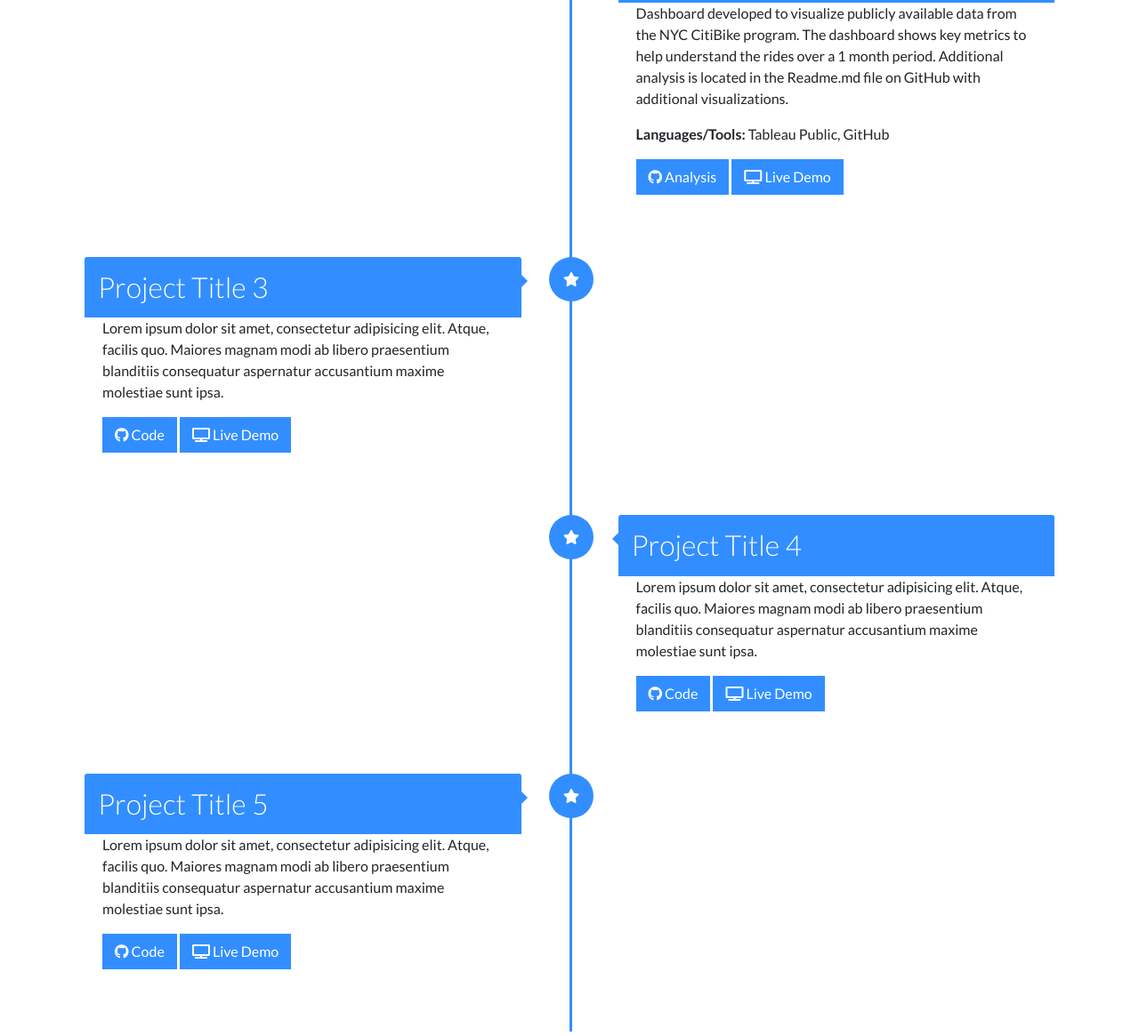
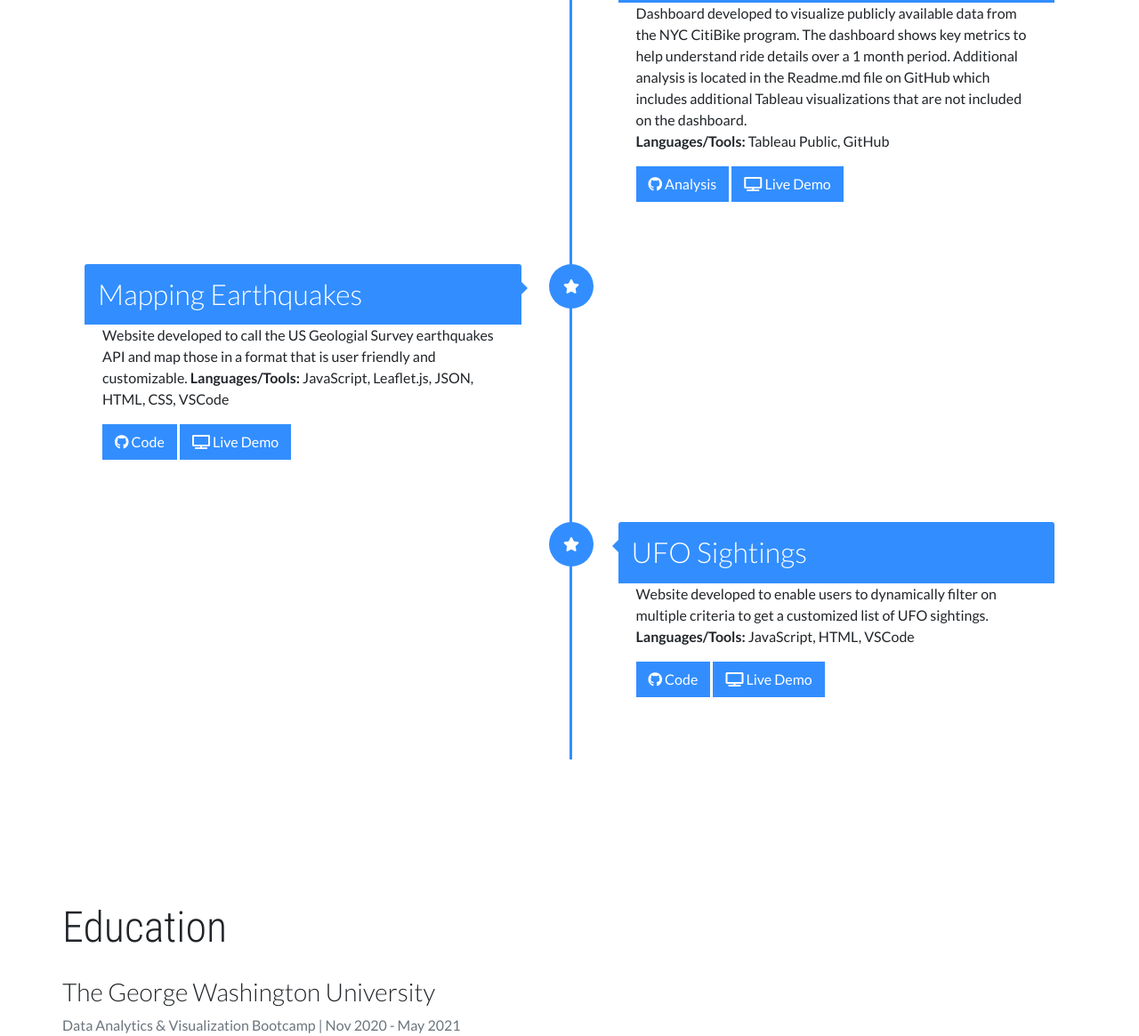
Before and after one commit to mhorstman/Portfolio, a plain HTML site: page index.html in a window 1280 px wide. Shown: the part 2594-3759 px from the top of the page at 89% size. Drawn offline with nearby package versions, Linux system fonts and the light colour scheme.

Commit message:
Updating index.html

```diff
--- a/index.html
+++ b/index.html
@@ -138,8 +138,8 @@
                     Data Visualization & Analytics<br>
                     Program & Project Management<br>
                     Financial Forecasting & Modeling<br>
+                    Financial Management<br>
                     Team Leadership<br>
-                    Financial Management<br>
                     Stakeholder Management<br>
                     Resource & Vendor Management<br>
                     Agile Software Development Methodology
@@ -147,10 +147,6 @@
             </div>
         </div>
     </section>
-
-
-
-
 
     <!-- TIMELINE -->
     <section class="container">
@@ -172,7 +168,7 @@
                         Site developed independently to demonstrate skills in JavaScript, Leaflet.js,
                         GeoJSON and HTML. The visualization is an interactive travel history map showing
                         countries, US states and cities visited.<br>
-                        <b>Languages/Tools:</b> JavaScript, Leaflet.js. Bootstrap HTML, Visual Studio Code; GitHub
+                        <b>Languages/Tools:</b> JavaScript, Leaflet.js. Bootstrap HTML, Visual Studio Code
                     </p>
                     <a href="https://github.com/mhorstman/Travel_Map" class="btn"><i class="fab fa-github"></i> Code</a>
                     <a href="https://mhorstman.github.io/Travel_Map/" class="btn"><i class="fas fa-tv"></i> Live Demo</a>
@@ -188,9 +184,9 @@
                     <h2>NYC Bikesharing Dashboard</h2>
                     <p>
                         Dashboard developed to visualize publicly available data from the NYC CitiBike program.
-                        The dashboard shows key metrics to help understand the rides over a 1 month period. Additional
-                        analysis is located in the Readme.md file on GitHub with additional visualizations.
-                    </p>
+                        The dashboard shows key metrics to help understand ride details over a 1 month period.
+                        Additional analysis is located in the Readme.md file on GitHub which includes additional
+                        Tableau visualizations that are not included on the dashboard. <br>
                         <b>Languages/Tools:</b> Tableau Public, GitHub
                     </p>
                     <a href="https://github.com/mhorstman/Bikesharing" class="btn"><i class="fab fa-github"></i> Analysis</a>
@@ -203,14 +199,14 @@
                     <i class="fas fa-star fa-align"></i>
                 </div>
                 <div class="timeline-content">
-                    <h2>Project Title 3</h2>
+                    <h2>Mapping Earthquakes</h2>
                     <p>
-                        Lorem ipsum dolor sit amet, consectetur adipisicing elit. Atque, facilis quo. Maiores magnam
-                        modi ab libero praesentium blanditiis consequatur aspernatur accusantium maxime molestiae sunt
-                        ipsa.
+                        Website developed to call the US Geologial Survey earthquakes API and map those
+                        in a format that is user friendly and customizable.
+                        <b>Languages/Tools:</b> JavaScript, Leaflet.js, JSON, HTML, CSS, VSCode
                     </p>
-                    <a href="https://github.com" class="btn"><i class="fab fa-github"></i> Code</a>
-                    <a href="#" class="btn"><i class="fas fa-tv"></i> Live Demo</a>
+                    <a href="https://github.com/mhorstman/Mapping_Earthquakes" class="btn"><i class="fab fa-github"></i> Code</a>
+                    <a href="https://mhorstman.github.io/Mapping_Earthquakes/" class="btn"><i class="fas fa-tv"></i> Live Demo</a>
 
                 </div>
             </div>
@@ -221,30 +217,14 @@
 
                 </div>
                 <div class="timeline-content right">
-                    <h2>Project Title 4</h2>
+                    <h2>UFO Sightings</h2>
                     <p>
-                        Lorem ipsum dolor sit amet, consectetur adipisicing elit. Atque, facilis quo. Maiores magnam
-                        modi ab libero praesentium blanditiis consequatur aspernatur accusantium maxime molestiae sunt
-                        ipsa.
+                        Website developed to enable users to dynamically filter
+                        on multiple criteria to get a customized list of UFO sightings.
+                        <b>Languages/Tools:</b> JavaScript, HTML, VSCode
                     </p>
-                    <a href="https://github.com" class="btn"><i class="fab fa-github"></i> Code</a>
-                    <a href="#" class="btn"><i class="fas fa-tv"></i> Live Demo</a>
-                </div>
-            </div>
-
-            <div class="timeline-item">
-                <div class="timeline-icon">
-                    <i class="fas fa-star fa-align"></i>
-                </div>
-                <div class="timeline-content">
-                    <h2>Project Title 5</h2>
-                    <p>
-                        Lorem ipsum dolor sit amet, consectetur adipisicing elit. Atque, facilis quo. Maiores magnam
-                        modi ab libero praesentium blanditiis consequatur aspernatur accusantium maxime molestiae sunt
-                        ipsa.
-                    </p>
-                    <a href="https://github.com" class="btn"><i class="fab fa-github"></i> Code</a>
-                    <a href="#" class="btn"><i class="fas fa-tv"></i> Live Demo</a>
+                    <a href="https://github.com/mhorstman/UFOs" class="btn"><i class="fab fa-github"></i> Code</a>
+                    <a href="https://mhorstman.github.io/UFOs/index.html" class="btn"><i class="fas fa-tv"></i> Live Demo</a>
                 </div>
             </div>
         </div>
```
